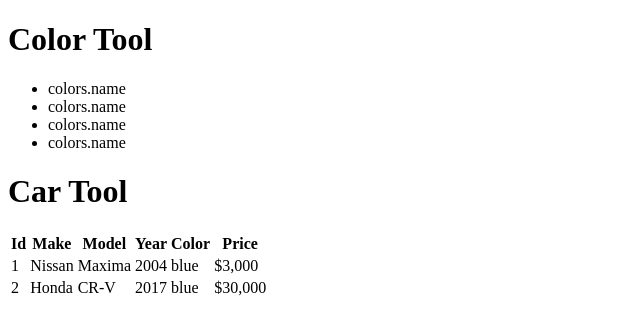
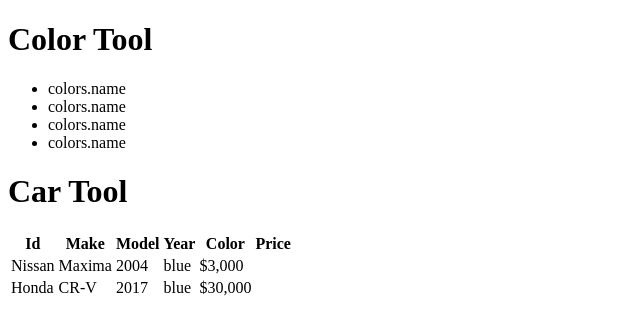
Before and after one commit to kelseyp1993/react-redux-typescript-course, a React (Create React App) app: page / in a window 1280 px wide. Shown: the top 334 px of the page, without its empty margins (0-640 px from the left). Built offline with nearby package versions, Linux system fonts and the light colour scheme.

Commit message:
Exercise 3

```diff
--- a/src/components/CarTool.tsx
+++ b/src/components/CarTool.tsx
@@ -1,10 +1,14 @@
 import React from 'react';
 
+import { Car } from '../models/cars';
+
 export function CarTool() {
-  // intrinsic element, with ReactDOM, the HTML tags are all intrinsic
-  // reference the intrensic element using a string-based tag name
-  // JSX - starts with lower case letter
-  return <>
+    const cars: Car[] = [
+        {id:5, make:'Nissan', model:'Maxima', year:2004, color:'blue', price:'$3,000'},
+        {id:6, make:'Honda', model:'CR-V', year:2017, color:'blue', price:'$30,000'},
+    ];
+
+    return <>
         <header>
             <h1>Car Tool</h1>
         </header>
@@ -20,22 +24,15 @@
                 </tr>
             </thead>
             <tbody>
-                <tr>
-                    <td>1</td>
-                    <td>Nissan</td>
-                    <td>Maxima</td>
-                    <td>2004</td>
-                    <td>blue</td>
-                    <td>$3,000</td>
-                </tr>
-                <tr>
-                    <td>2</td>
-                    <td>Honda</td>
-                    <td>CR-V</td>
-                    <td>2017</td>
-                    <td>blue</td>
-                    <td>$30,000</td>
-                </tr>
+                {cars.map(car =>
+                    <tr key={car.id}>
+                        <td>{car.make}</td>
+                        <td>{car.model}</td>
+                        <td>{car.year}</td>
+                        <td>{car.color}</td>
+                        <td>{car.price}</td>
+                    </tr>
+                )}
             </tbody>
         </table>
     </>;
--- /dev/null
+++ b/src/models/cars.ts
@@ -0,0 +1,8 @@
+export type Car = {
+    id: number;
+    make: string;
+    model: string;
+    year: number;
+    color: string;
+    price: string;
+};
```
